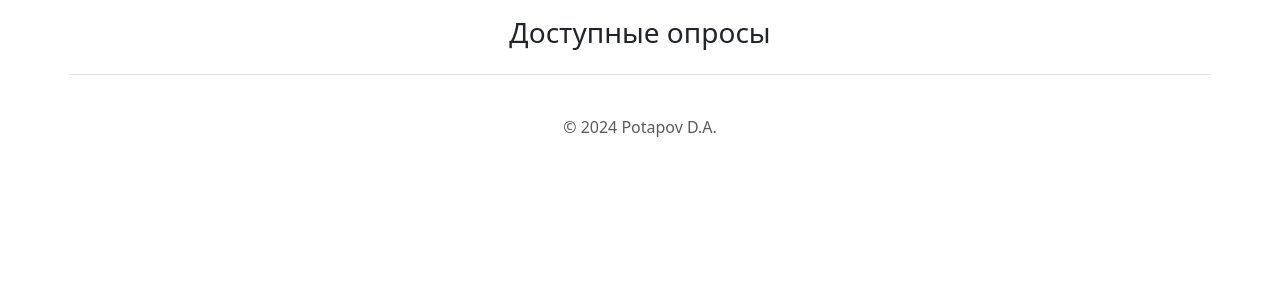
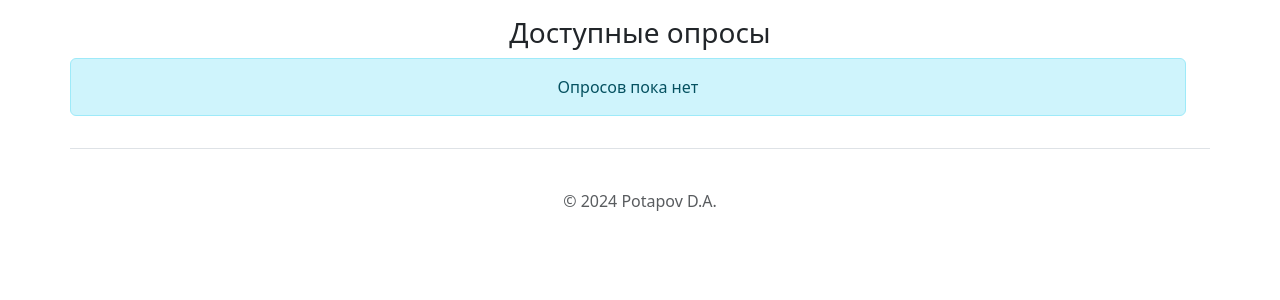
Before and after one commit to DAPotapov/survey, a Django app: page / in a window 1280 px wide. Shown: the part 66-366 px from the top of the page. Run offline with Django 5.2, Linux system fonts and the light colour scheme; data that the repository does not hold is empty.

Commit message:
Added a message to user in case DB is empty yet

```diff
--- a/main/templates/main/index.html
+++ b/main/templates/main/index.html
@@ -27,6 +27,11 @@
         <button class="btn btn-primary" type="submit">Начать опрос</button>
         </form>
     </div>
+
+    {% else %}
+    <div class="alert alert-info container justify-content-center row text-center">
+        <div class="col-3">Опросов пока нет</div>
+    </div>
     {% endif %}
 
 {% endblock %}
```
